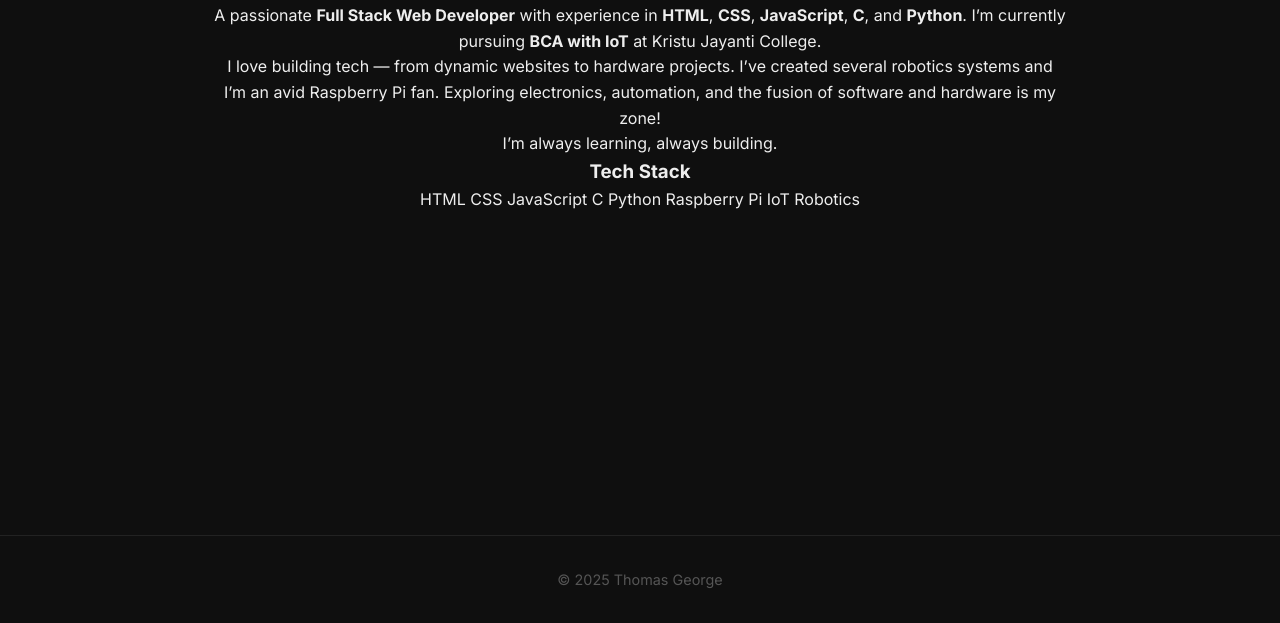
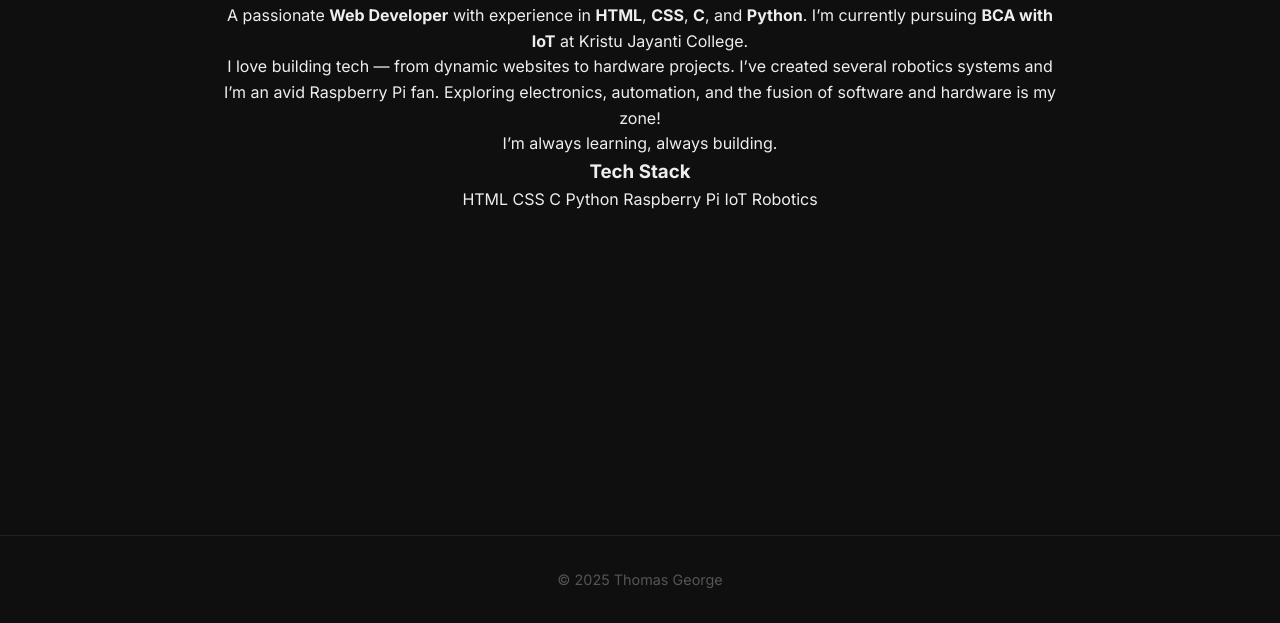
Before and after one commit to thomasg-career/portfolio, a plain HTML site: page index.html in a window 1280 px wide. Shown: the part 177-800 px from the top of the page. Drawn offline with Linux system fonts and the light colour scheme.

Commit message:
Change title from 'Full Stack Developer' to 'Web Developer'

```diff
--- a/index.html
+++ b/index.html
@@ -3,7 +3,7 @@
 <head>
   <meta charset="UTF-8" />
   <meta name="viewport" content="width=device-width, initial-scale=1" />
-  <title>Thomas George | Full Stack Developer</title>
+  <title>Thomas George | Web Developer</title>
   <link href="https://fonts.googleapis.com/css2?family=Inter:wght@400;700&display=swap" rel="stylesheet" />
   <link rel="stylesheet" href="style.css" />
 </head>
@@ -29,8 +29,8 @@
     <section class="intro animate-fade">
       <h2>Hello, I'm <span class="highlight">Thomas George</span></h2>
       <p class="lead">
-        A passionate <strong>Full Stack Web Developer</strong> with experience in
-        <strong>HTML</strong>, <strong>CSS</strong>, <strong>JavaScript</strong>, <strong>C</strong>, and <strong>Python</strong>.
+        A passionate <strong>Web Developer</strong> with experience in
+        <strong>HTML</strong>, <strong>CSS</strong>, <strong>C</strong>, and <strong>Python</strong>.
         I’m currently pursuing <strong>BCA with IoT</strong> at Kristu Jayanti College.
       </p>
       <p class="lead">
@@ -45,7 +45,6 @@
       <div class="tags">
         <span>HTML</span>
         <span>CSS</span>
-        <span>JavaScript</span>
         <span>C</span>
         <span>Python</span>
         <span>Raspberry Pi</span>
```
